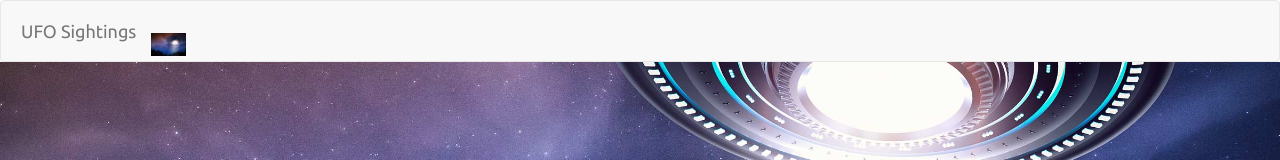
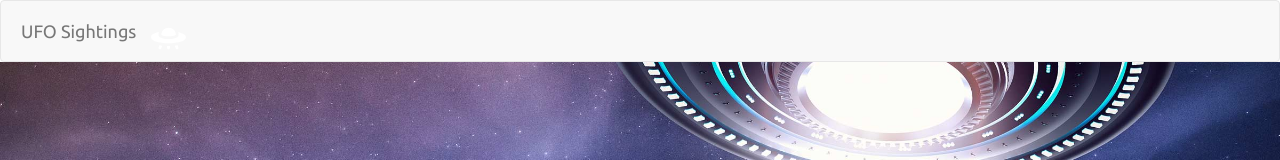
Before and after one commit to nsheikh23/javascript-challenge, a plain HTML site: page UFO-level-1/index.html in a window 1280 px wide. Shown: the top 160 px of the page. Drawn offline with nearby package versions, Linux system fonts and the light colour scheme.

Commit message:
updated index.html with new picture

```diff
--- a/UFO-level-1/index.html
+++ b/UFO-level-1/index.html
@@ -16,7 +16,7 @@
       <div class="container-fluid">
         <div class="navbar-header">
           <a class="navbar-brand" href="index.html">UFO Sightings
-            <img class="nav-ufo" src="static/images/ufo.jpg">
+            <img class="nav-ufo" src="static/images/ufo.svg">
           </a>
         </div>
       </div>
```
Also changed, not shown: UFO-level-2/index.html (+1 -1 lines).
